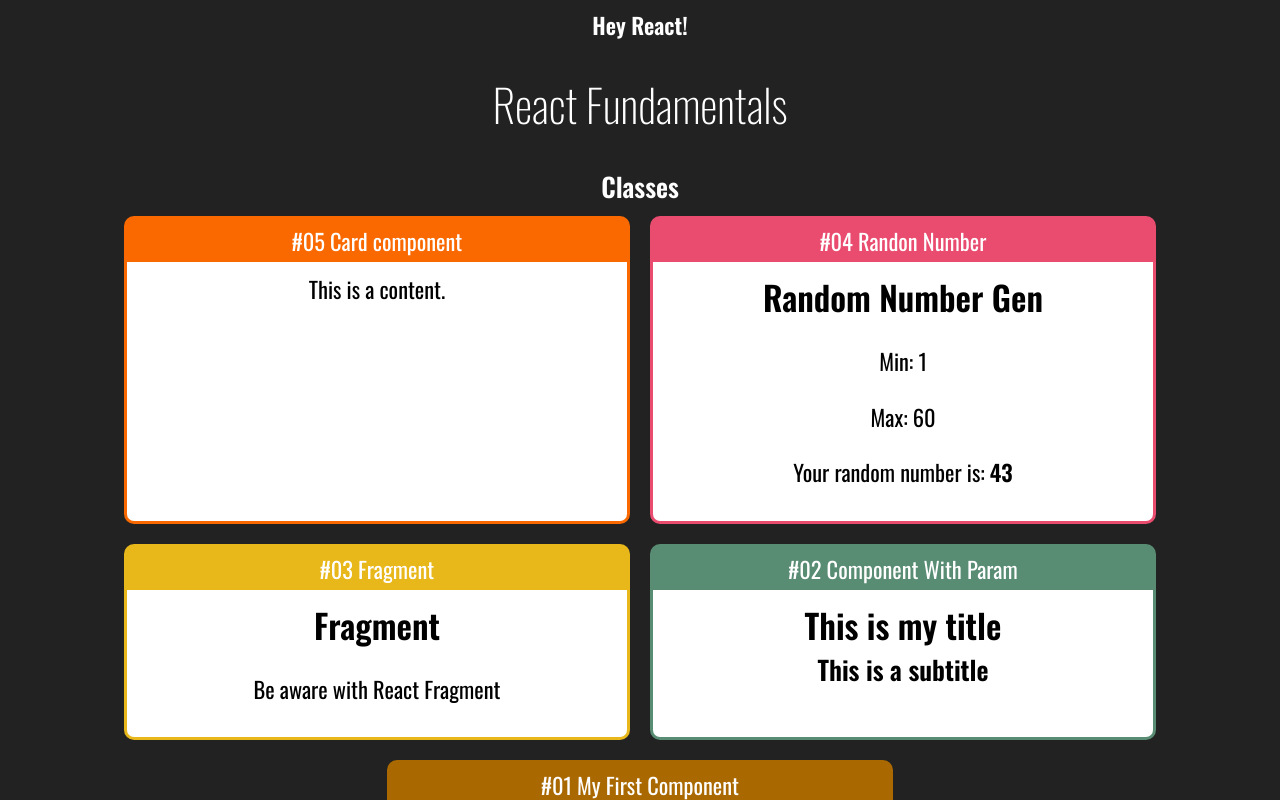
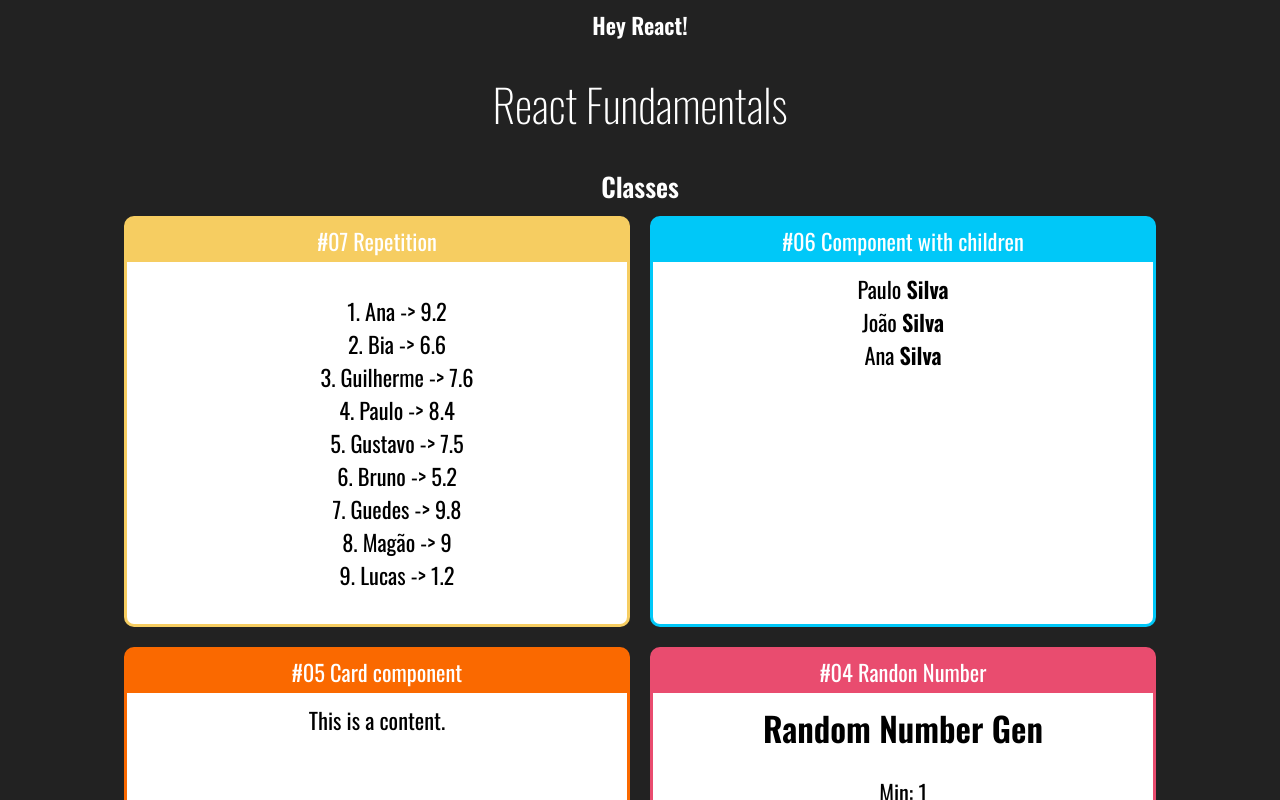
Before and after one commit to paulofrancis/react-fundamentals, a React (Create React App) app: page / in a window 1280 px wide. Shown: the top 800 px of the page. Built offline with nearby package versions, Linux system fonts and the light colour scheme.

Commit message:
26, 27, 28

```diff
--- a/src/App.jsx
+++ b/src/App.jsx
@@ -6,6 +6,9 @@
 import Fragment from './components/basic/Fragment'
 import RandomNumber from "./components/basic/RandomNumber";
 import Card from "./components/layout/Card";
+import Family from './components/basic/Family';
+import FamilyMember from './components/basic/FamilyMember';
+import StudentList from './components/repetition/StudentList';
 
 export default _ =>
     <div className='app'>
@@ -13,6 +16,19 @@
         <h3>Classes</h3>
 
         <div className="cards">
+
+            <Card title='#07 Repetition' color='#f6cd61 '>
+                <StudentList></StudentList>
+            </Card>
+
+            <Card title='#06 Component with children' color='#00c8f8'>
+                <Family surname='Silva'>
+                    <FamilyMember name='Paulo' />
+                    <FamilyMember name='João' />
+                    <FamilyMember name='Ana' />
+                </Family>
+            </Card>
+
             <Card title='#05 Card component' color='#fa6900'>This is a content.</Card>
 
             <Card title='#04 Randon Number' color='#e94c6f'>
--- /dev/null
+++ b/src/components/basic/Family.jsx
@@ -0,0 +1,17 @@
+import React, { cloneElement } from "react";
+
+export default props => {
+    return (
+        <div>
+            {
+                // React.Children.map(props.children, child => {
+                //     return cloneElement(child, props)
+                // })
+
+                props.children.map((child, i) => {
+                    return cloneElement(child, { ...props, key: i })
+                })
+            }
+        </div>
+    )
+}
--- /dev/null
+++ b/src/components/basic/FamilyMember.jsx
@@ -0,0 +1,5 @@
+import React from "react";
+
+export default props => {
+    return <div>{props.name} <strong>{props.surname}</strong></div>
+}
--- /dev/null
+++ b/src/components/repetition/StudentList.jsx
@@ -0,0 +1,21 @@
+import React from "react";
+import students from "../../data/students";
+
+export default () => {
+
+    const list = students.map((student) => {
+        return (
+            <li key={student.id}>
+                {student.id}. {student.name} -&gt; {student.score}
+            </li>
+        );
+    });
+
+    return (
+        <div>
+            <ul style={{listStyle: 'none'}}>
+                {list}
+            </ul>
+        </div>
+    )
+}
--- /dev/null
+++ b/src/data/students.js
@@ -0,0 +1,11 @@
+export default [
+    { id: 1, name: 'Ana', score: 9.2 },
+    { id: 2, name: 'Bia', score: 6.6 },
+    { id: 3, name: 'Guilherme', score: 7.6 },
+    { id: 4, name: 'Paulo', score: 8.4 },
+    { id: 5, name: 'Gustavo', score: 7.5 },
+    { id: 6, name: 'Bruno', score: 5.2 },
+    { id: 7, name: 'Guedes', score: 9.8 },
+    { id: 8, name: 'Magão', score: 9.0 },
+    { id: 9, name: 'Lucas', score: 1.2 },
+]
```
